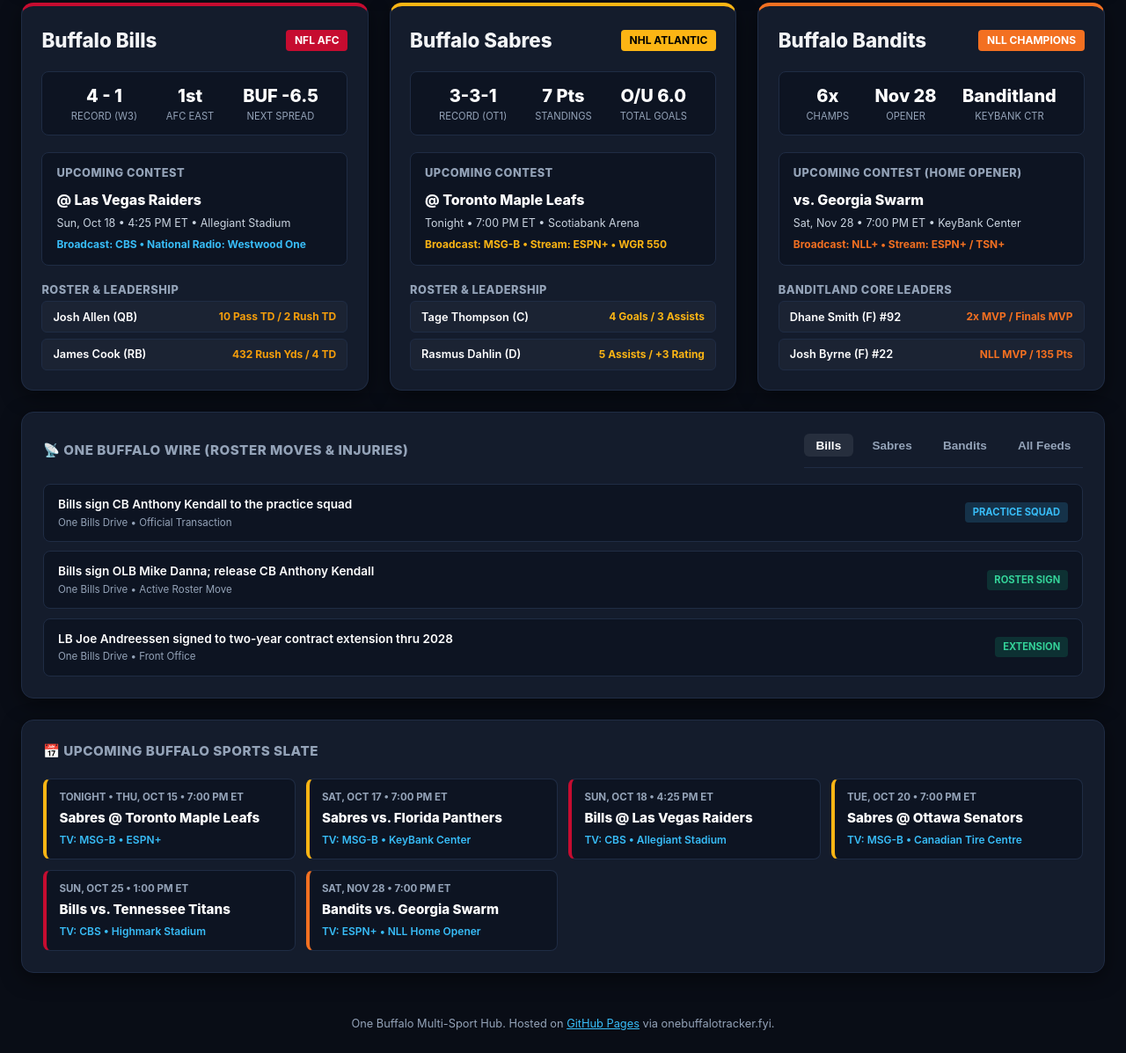
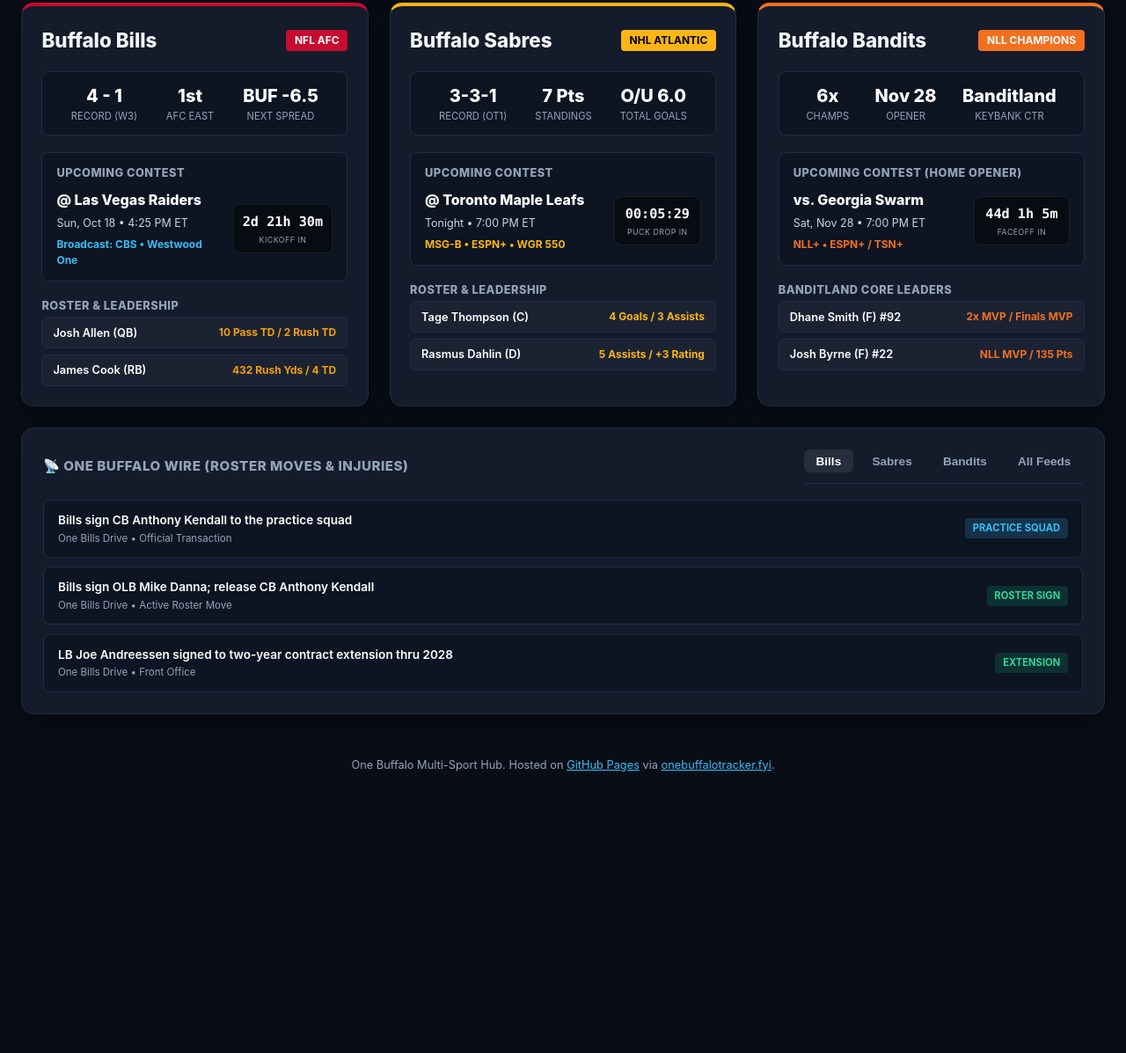
Before and after one commit to olfhq/One-Buffalo-Dashboard, a plain HTML site: page index.html in a window 1280 px wide. Shown: the part 327-1524 px from the top of the page at 88% size. After the commit the page ends 1230 px from the top, so only its background shows below. Drawn offline with Linux system fonts and the light colour scheme.

Commit message:
Update index.html

```diff
--- a/index.html
+++ b/index.html
@@ -22,7 +22,6 @@
       --sabres-navy: #002654;
       --sabres-gold: #FCB514;
       --bandits-orange: #F37021;
-      --bandits-black: #111111;
       --bg-dark: #090d16;
       --card-bg: #141c2c;
       --card-inner: #0d1422;
@@ -65,13 +64,11 @@
       align-items: center;
     }
 
-    /* TOP VIEW TOGGLE SWITCH (3 TABS) */
     .view-switcher {
       display: flex;
       justify-content: center;
       gap: 0.5rem;
       margin-bottom: 1.5rem;
-      flex-wrap: wrap;
     }
     .switch-btn {
       padding: 0.45rem 1rem;
@@ -106,7 +103,6 @@
       gap: 1.5rem;
     }
 
-    /* MASTER WHO PLAYS NEXT BANNER */
     .hero-next-game {
       background: linear-gradient(135deg, rgba(0, 51, 141, 0.35), rgba(243, 112, 33, 0.25));
       border: 1px solid var(--card-border);
@@ -163,7 +159,6 @@
       color: var(--text-muted);
     }
 
-    /* 3-COLUMN TEAM PILLARS */
     .pillar-grid {
       display: grid;
       grid-template-columns: repeat(auto-fit, minmax(320px, 1fr));
@@ -221,6 +216,43 @@
       flex-direction: column;
       gap: 0.35rem;
     }
+
+    .next-match-flex {
+      display: flex;
+      justify-content: space-between;
+      align-items: center;
+      gap: 1rem;
+    }
+    .match-info-left {
+      display: flex;
+      flex-direction: column;
+      gap: 0.35rem;
+    }
+    .match-timer-box {
+      background: rgba(0, 0, 0, 0.45);
+      border: 1px solid rgba(255, 255, 255, 0.08);
+      border-radius: 8px;
+      padding: 0.5rem 0.75rem;
+      display: flex;
+      flex-direction: column;
+      align-items: center;
+      min-width: 95px;
+    }
+    .match-timer-val {
+      font-family: ui-monospace, SFMono-Regular, Menlo, Monaco, Consolas, monospace;
+      font-weight: 800;
+      font-size: 0.95rem;
+      color: #fff;
+      white-space: nowrap;
+    }
+    .match-timer-label {
+      font-size: 0.55rem;
+      text-transform: uppercase;
+      letter-spacing: 0.5px;
+      color: var(--text-muted);
+      margin-top: 0.15rem;
+    }
+
     .match-opp-line { font-weight: 800; font-size: 1rem; color: #fff; }
     .match-meta-line { font-size: 0.78rem; color: #cbd5e1; }
     .match-broadcast-tag {
@@ -256,7 +288,6 @@
     .roster-chip-name { font-weight: 600; color: #fff; }
     .roster-chip-stat { color: #f59e0b; font-weight: 700; font-size: 0.75rem; }
 
-    /* ROSTER TRANSACTIONS & HEADLINES WIRE */
     .wire-card {
       background-color: var(--card-bg);
       border: 1px solid var(--card-border);
@@ -331,53 +362,6 @@
     .badge-trade { background: rgba(245, 158, 11, 0.18); color: #fbbf24; }
     .badge-ps { background: rgba(56, 189, 248, 0.18); color: #38bdf8; }
 
-    /* CONSOLIDATED 14-DAY BUFFALO CALENDAR */
-    .calendar-card {
-      background-color: var(--card-bg);
-      border: 1px solid var(--card-border);
-      border-radius: 14px;
-      padding: 1.5rem;
-      display: flex;
-      flex-direction: column;
-      gap: 1rem;
-      box-shadow: 0 6px 24px rgba(0, 0, 0, 0.45);
-    }
-    .calendar-timeline {
-      display: grid;
-      grid-template-columns: repeat(auto-fit, minmax(260px, 1fr));
-      gap: 0.75rem;
-    }
-    .timeline-item {
-      background: var(--card-inner);
-      border: 1px solid var(--card-border);
-      border-radius: 8px;
-      padding: 0.75rem 0.9rem;
-      display: flex;
-      flex-direction: column;
-      gap: 0.25rem;
-      border-left: 4px solid #38bdf8;
-    }
-    .timeline-bills { border-left-color: var(--bills-red); }
-    .timeline-sabres { border-left-color: var(--sabres-gold); }
-    .timeline-bandits { border-left-color: var(--bandits-orange); }
-
-    .timeline-date {
-      font-size: 0.72rem;
-      font-weight: 700;
-      color: var(--text-muted);
-      text-transform: uppercase;
-    }
-    .timeline-matchup {
-      font-size: 0.95rem;
-      font-weight: 800;
-      color: #fff;
-    }
-    .timeline-channel {
-      font-size: 0.75rem;
-      color: #38bdf8;
-      font-weight: 600;
-    }
-
     footer {
       text-align: center;
       margin-top: 3rem;
@@ -397,7 +381,6 @@
     </div>
   </header>
 
-  <!-- 3-TAB NAVIGATION -->
   <nav class="view-switcher">
     <a href="./index.html" class="switch-btn switch-btn-active">
       <span>⚡</span> Sports Command Center
@@ -405,13 +388,9 @@
     <a href="./playoffs.html" class="switch-btn switch-btn-inactive">
       <span>🏆</span> Postseason Probabilities
     </a>
-    <a href="./stats.html" class="switch-btn switch-btn-inactive">
-      <span>📊</span> Stats Lab
-    </a>
   </nav>
 
   <main class="main-wrap">
-    <!-- MASTER WHO PLAYS NEXT BANNER -->
     <section class="hero-next-game">
       <div class="hero-info-left">
         <span class="hero-sub">⚡ Next Up In Buffalo Sports</span>
@@ -424,7 +403,6 @@
       </div>
     </section>
 
-    <!-- 3-PILLAR TEAM OVERVIEWS -->
     <section class="pillar-grid">
       <!-- BILLS PILLAR -->
       <article class="team-pillar pillar-bills">
@@ -450,9 +428,17 @@
 
         <div class="next-match-box">
           <div class="section-head">Upcoming Contest</div>
+          <div class="next-match-flex">
+            <div class="match-info-left">
               <div class="match-opp-line">@ Las Vegas Raiders</div>
-          <div class="match-meta-line">Sun, Oct 18 • 4:25 PM ET • Allegiant Stadium</div>
-          <div class="match-broadcast-tag">Broadcast: CBS • National Radio: Westwood One</div>
+              <div class="match-meta-line">Sun, Oct 18 • 4:25 PM ET</div>
+              <div class="match-broadcast-tag">Broadcast: CBS • Westwood One</div>
+            </div>
+            <div class="match-timer-box">
+              <div class="match-timer-val" id="bills-countdown">--:--:--</div>
+              <div class="match-timer-label" id="bills-label">KICKOFF IN</div>
+            </div>
+          </div>
         </div>
 
         <div>
@@ -494,9 +480,17 @@
 
         <div class="next-match-box">
           <div class="section-head">Upcoming Contest</div>
+          <div class="next-match-flex">
+            <div class="match-info-left">
               <div class="match-opp-line">@ Toronto Maple Leafs</div>
-          <div class="match-meta-line">Tonight • 7:00 PM ET • Scotiabank Arena</div>
-          <div class="match-broadcast-tag" style="color: var(--sabres-gold);">Broadcast: MSG-B • Stream: ESPN+ • WGR 550</div>
+              <div class="match-meta-line">Tonight • 7:00 PM ET</div>
+              <div class="match-broadcast-tag" style="color: var(--sabres-gold);">MSG-B • ESPN+ • WGR 550</div>
+            </div>
+            <div class="match-timer-box">
+              <div class="match-timer-val" id="sabres-countdown">--:--:--</div>
+              <div class="match-timer-label" id="sabres-label">PUCK DROP IN</div>
+            </div>
+          </div>
         </div>
 
         <div>
@@ -538,9 +532,17 @@
 
         <div class="next-match-box">
           <div class="section-head">Upcoming Contest (Home Opener)</div>
+          <div class="next-match-flex">
+            <div class="match-info-left">
               <div class="match-opp-line">vs. Georgia Swarm</div>
-          <div class="match-meta-line">Sat, Nov 28 • 7:00 PM ET • KeyBank Center</div>
-          <div class="match-broadcast-tag" style="color: var(--bandits-orange);">Broadcast: NLL+ • Stream: ESPN+ / TSN+</div>
+              <div class="match-meta-line">Sat, Nov 28 • 7:00 PM ET</div>
+              <div class="match-broadcast-tag" style="color: var(--bandits-orange);">NLL+ • ESPN+ / TSN+</div>
+            </div>
+            <div class="match-timer-box">
+              <div class="match-timer-val" id="bandits-countdown">--:--:--</div>
+              <div class="match-timer-label" id="bandits-label">FACEOFF IN</div>
+            </div>
+          </div>
         </div>
 
         <div>
@@ -642,47 +644,10 @@
         </div>
       </div>
     </section>
-
-    <!-- CONSOLIDATED 14-DAY BUFFALO GAME CALENDAR -->
-    <section class="calendar-card">
-      <div class="section-head" style="font-size: 0.95rem;">📅 Upcoming Buffalo Sports Slate</div>
-      <div class="calendar-timeline">
-        <div class="timeline-item timeline-sabres">
-          <div class="timeline-date">Tonight • Thu, Oct 15 • 7:00 PM ET</div>
-          <div class="timeline-matchup">Sabres @ Toronto Maple Leafs</div>
-          <div class="timeline-channel">TV: MSG-B • ESPN+</div>
-        </div>
-        <div class="timeline-item timeline-sabres">
-          <div class="timeline-date">Sat, Oct 17 • 7:00 PM ET</div>
-          <div class="timeline-matchup">Sabres vs. Florida Panthers</div>
-          <div class="timeline-channel">TV: MSG-B • KeyBank Center</div>
-        </div>
-        <div class="timeline-item timeline-bills">
-          <div class="timeline-date">Sun, Oct 18 • 4:25 PM ET</div>
-          <div class="timeline-matchup">Bills @ Las Vegas Raiders</div>
-          <div class="timeline-channel">TV: CBS • Allegiant Stadium</div>
-        </div>
-        <div class="timeline-item timeline-sabres">
-          <div class="timeline-date">Tue, Oct 20 • 7:00 PM ET</div>
-          <div class="timeline-matchup">Sabres @ Ottawa Senators</div>
-          <div class="timeline-channel">TV: MSG-B • Canadian Tire Centre</div>
-        </div>
-        <div class="timeline-item timeline-bills">
-          <div class="timeline-date">Sun, Oct 25 • 1:00 PM ET</div>
-          <div class="timeline-matchup">Bills vs. Tennessee Titans</div>
-          <div class="timeline-channel">TV: CBS • Highmark Stadium</div>
-        </div>
-        <div class="timeline-item timeline-bandits">
-          <div class="timeline-date">Sat, Nov 28 • 7:00 PM ET</div>
-          <div class="timeline-matchup">Bandits vs. Georgia Swarm</div>
-          <div class="timeline-channel">TV: ESPN+ • NLL Home Opener</div>
-        </div>
-      </div>
-    </section>
   </main>
 
   <footer>
-    <p>One Buffalo Multi-Sport Hub. Hosted on <a href="https://github.com/olfhq/One-Buffalo-Dashboard" target="_blank" rel="noopener" style="color: #38bdf8;">GitHub Pages</a> via onebuffalotracker.fyi.</p>
+    <p>One Buffalo Multi-Sport Hub. Hosted on <a href="https://github.com/olfhq/One-Buffalo-Dashboard" target="_blank" rel="noopener" style="color: #38bdf8;">GitHub Pages</a> via <a href="https://onebuffalotracker.fyi" target="_blank" rel="noopener" style="color: #38bdf8;">onebuffalotracker.fyi</a>.</p>
   </footer>
 
   <script>
@@ -700,39 +665,81 @@
       });
     }
 
-    const tonightGame = new Date();
-    tonightGame.setHours(19, 0, 0, 0);
+    const gameSchedules = [
+      {
+        id: 'master',
+        date: new Date('2026-10-15T19:00:00-04:00').getTime(),
+        labelId: 'master-countdown-label',
+        defaultLabel: 'PUCK DROP IN',
+        liveScore: 'LIVE - BUF 0, TOR 0 (1st)',
+        liveLabel: 'PUCK DROP UNDERWAY'
+      },
+      {
+        id: 'sabres',
+        date: new Date('2026-10-15T19:00:00-04:00').getTime(),
+        labelId: 'sabres-label',
+        defaultLabel: 'PUCK DROP IN',
+        liveScore: 'BUF 0 - TOR 0',
+        liveLabel: 'LIVE (1ST PER)'
+      },
+      {
+        id: 'bills',
+        date: new Date('2026-10-18T16:25:00-04:00').getTime(),
+        labelId: 'bills-label',
+        defaultLabel: 'KICKOFF IN',
+        liveScore: 'BUF 0 - LV 0',
+        liveLabel: 'LIVE (1ST QTR)'
+      },
+      {
+        id: 'bandits',
+        date: new Date('2026-11-28T19:00:00-05:00').getTime(),
+        labelId: 'bandits-label',
+        defaultLabel: 'FACEOFF IN',
+        liveScore: 'BUF 0 - GA 0',
+        liveLabel: 'LIVE (1ST QTR)'
+      }
+    ];
 
-    function updateMasterTimer() {
-      const el = document.getElementById('master-countdown');
-      const label = document.getElementById('master-countdown-label');
-      if (!el) return;
+    function updateTimersAndScores() {
+      const now = new Date().getTime();
 
-      const diff = tonightGame.getTime() - Date.now();
-      if (diff <= 0) {
-        el.textContent = "LIVE NOW";
-        el.style.color = "#10b981";
-        label.textContent = "Puck drop underway";
-        return;
+      gameSchedules.forEach(game => {
+        const timerEl = document.getElementById(`${game.id}-countdown`);
+        const labelEl = document.getElementById(game.labelId);
+        if (!timerEl || !labelEl) return;
+
+        const diff = game.date - now;
+
+        if (diff <= 0 && diff > -12600000) {
+          timerEl.textContent = game.liveScore;
+          timerEl.style.color = "#10b981";
+          labelEl.textContent = game.liveLabel;
         }
-
+        else if (diff <= -12600000) {
+          timerEl.textContent = "FINAL";
+          timerEl.style.color = "var(--text-muted)";
+          labelEl.textContent = "GAME CONCLUDED";
+        }
+        else {
           const days = Math.floor(diff / (1000 * 60 * 60 * 24));
           const hours = Math.floor((diff / (1000 * 60 * 60)) % 24);
           const mins = Math.floor((diff / 1000 / 60) % 60);
           const secs = Math.floor((diff / 1000) % 60);
 
           if (days > 0) {
-        el.textContent = `${days}d ${hours}h ${mins}m`;
+            timerEl.textContent = `${days}d ${hours}h ${mins}m`;
           } else {
             const hh = String(hours).padStart(2, '0');
             const mm = String(mins).padStart(2, '0');
             const ss = String(secs).padStart(2, '0');
-        el.textContent = `${hh}:${mm}:${ss}`;
+            timerEl.textContent = `${hh}:${mm}:${ss}`;
           }
         }
+      });
+    }
 
-    updateMasterTimer();
-    setInterval(updateMasterTimer, 1000);
+    updateTimersAndScores();
+    setInterval(updateTimersAndScores, 1000);
   </script>
 </body>
 </html>
```
Lines whose indentation alone changed are shown as unchanged.
